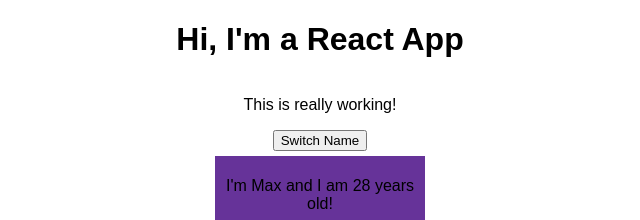
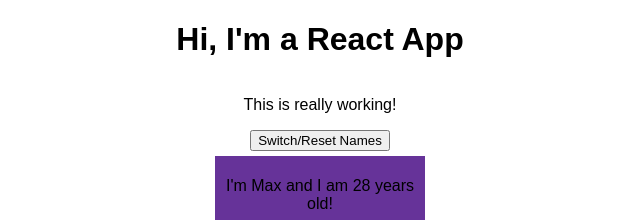
Before and after one commit to DiukarevSergii/react-complete-guide, a React (Create React App) app in the folder core/: page / in a window 1280 px wide. Shown: the top 220 px of the page, without its empty margins (320-960 px from the left). Built offline with nearby package versions, Linux system fonts and the light colour scheme.

Commit message:
improve with using flexible list

```diff
--- a/core/src/App.js
+++ b/core/src/App.js
@@ -3,7 +3,9 @@
 import Person from './Person/Person';
 
 class App extends Component {
-  state = {
+    constructor() {
+        super();
+        this.state = {
             persons: [
                 { id: 1, name: 'Max', age: 28 },
                 { id: 2, name: 'Cortes', age: 29 },
@@ -11,10 +13,9 @@
             ],
             otherState: 'some other value'
         };
+    }
 
   switchNameHandler = (newName) => {
-    // console.log('Was clicked!');
-    // DON'T DO THIS: this.state.persons[0].name = 'Maximilian';
     this.setState( {
       persons: [
         { id: 1, name: newName, age: 28 },
@@ -22,6 +23,21 @@
         { id: 3, name: 'Stephanie', age: 27 }
       ]
     } )
+  };
+
+  nameChangedHandler = ( event, id ) => {
+      const personIndex = this.state.persons.findIndex( p => {
+          return p.id === id;
+      });
+
+      const person = { ...this.state.persons[personIndex] };
+
+      person.name = event.target.value;
+
+      const persons = [...this.state.persons];
+      persons[personIndex] = person;
+
+      this.setState ( {persons})
   };
 
   deletePersonHandler = (index) => {
@@ -36,7 +52,13 @@
       const persons = (
           <div>
           {this.state.persons.map((person, index) => {
-          return <Person  key={person.id} name={person.name} age={person.age} personIndex={index} click={() =>this.deletePersonHandler(index)}/>
+          return <Person
+              key={person.id}
+              name={person.name}
+              age={person.age}
+              click={() =>this.deletePersonHandler(index)}
+              changed={(event) => this.nameChangedHandler(event, person.id)}
+          />
             })
           }
           </div>
@@ -45,7 +67,7 @@
       <div className="App">
         <h1>Hi, I'm a React App</h1>
         <p>This is really working!</p>
-        <button onClick={() => this.switchNameHandler('Maximilian!!')}>Switch Name</button>
+        <button onClick={() => this.switchNameHandler('Maximilian!!')}>Switch/Reset Names</button>
           {persons}
       </div>
     );
```
Lines whose indentation alone changed are shown as unchanged.
